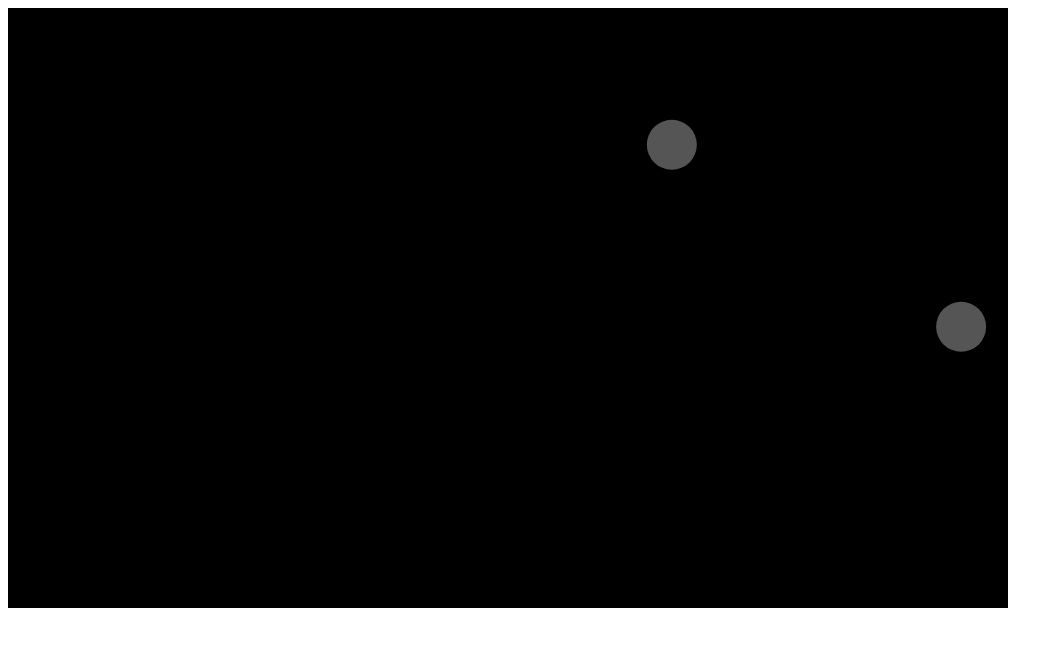
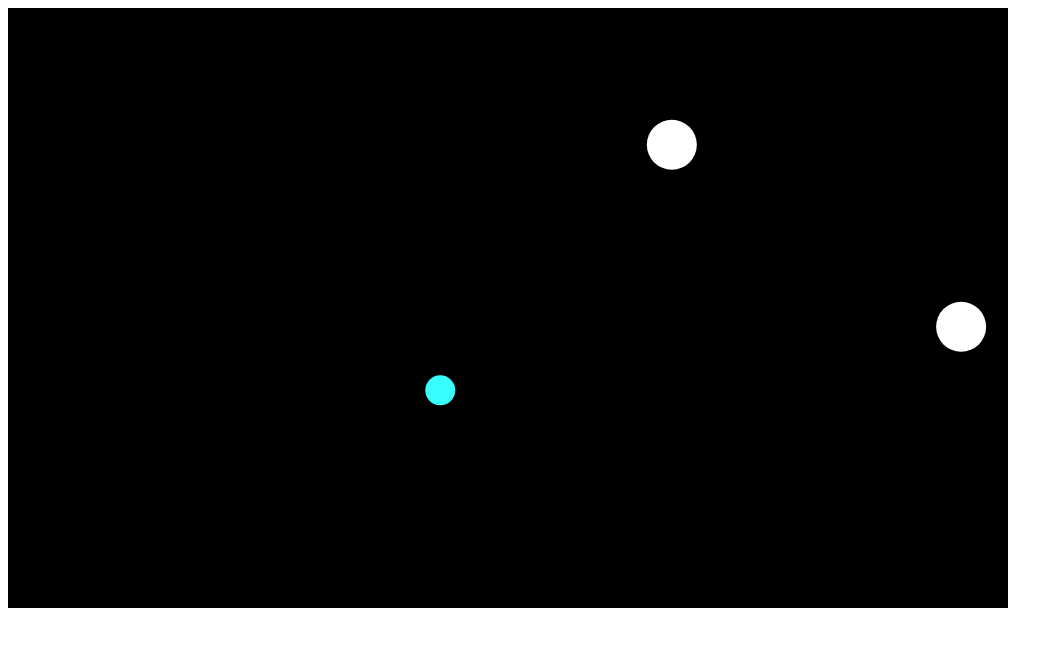
Before and after one commit to ksurdhar/starblast.js, a plain HTML site: page index.html in a window 1280 px wide. Shown: the whole page, without its empty margins (0-1063 px from the left). Drawn offline with Linux system fonts and the light colour scheme.

Commit message:
added stationary ship

```diff
--- a/index.html
+++ b/index.html
@@ -6,7 +6,7 @@
     <script type="application/javascript" src="lib/util.js"></script>
     <script type="application/javascript" src="lib/moving_object.js"></script>
     <script type="application/javascript" src="lib/asteroid.js"></script>
-
+    <script type="application/javascript" src="lib/ship.js"></script>
     <script type="application/javascript" src="lib/game.js"></script>
     <script type="application/javascript" src="lib/game_view.js"></script>
   </head>
--- a/lib/asteroid.js
+++ b/lib/asteroid.js
@@ -13,7 +13,7 @@
     Starblast.MovingObject.call(this, options);
   };
 
-  Asteroid.GRAY = "#555";
+  Asteroid.GRAY = "#FFFFFF";
   Asteroid.RADIUS = 25;
   Asteroid.SPEED = 4;
 
--- a/lib/game.js
+++ b/lib/game.js
@@ -16,17 +16,9 @@
   Game.DIM_X = 1000;
   Game.DIM_Y = 600;
   Game.FPS = 32;
-  Game.NUM_ASTEROIDS = 10;
+  Game.NUM_ASTEROIDS = 15;
   Game.BLACK = "#000";
 
-  // Game.prototype.addShip = function() {
-  //   var ship = new Starblast.Ship({
-  //     pos: this.randomPosition(), game: this
-  //   });
-
-  //   this.add(ship);
-  //   return ship;
-  // };
 
   Game.prototype.add = function (object) {
     if (object.constructor == Starblast.Asteroid) {
@@ -45,6 +37,15 @@
       Game.DIM_X * Starblast.Util.random(),
       Game.DIM_Y * Starblast.Util.random()
     ];
+  };
+
+  Game.prototype.addShip = function() {
+    var ship = new Starblast.Ship({
+      pos: this.randomPosition(), game: this
+    });
+
+    this.add(ship);
+    return ship;
   };
 
   Game.prototype.draw = function(ctx) {
@@ -108,4 +109,4 @@
     this.checkCollisions();
   };
 
-})();
+})(this);
--- a/lib/game_view.js
+++ b/lib/game_view.js
@@ -9,7 +9,7 @@
   var GameView = Starblast.GameView = function(game, ctx){
     this.ctx = ctx;
     this.game = game;
-    // this.ship = this.Game.addShip();
+    this.ship = this.game.addShip();
     this.timerId = null;
   };
 
--- a/lib/moving_object.js
+++ b/lib/moving_object.js
@@ -7,10 +7,16 @@
   }
 
   var MovingObject = Starblast.MovingObject = function (options){
+    this._id = options._id || Math.random();
     this.pos = options.pos;
     this.vel = options.vel;
     this.radius = options.radius;
     this.color = options.color;
+    this.game = options.game;
+  };
+
+  MovingObject.prototype.collideWith = function (otherObject) {
+    ; // default do nothing
   };
 
   MovingObject.prototype.move = function(numTicks) {
--- /dev/null
+++ b/lib/ship.js
@@ -0,0 +1,33 @@
+(function (root){
+  var Starblast;
+  if (typeof(window) === 'undefined'){
+    Starblast = global.Starblast = (global.Starblast || {});
+  } else {
+    Starblast = window.Starblast = (window.Starblast || {});
+  }
+
+  var Ship = Starblast.Ship = function (options) {
+    options.color = Ship.COLOR;
+    options.radius = Ship.RADIUS;
+    options.vel = options.vel || [0, 0];
+
+    Starblast.MovingObject.call(this, options);
+  };
+
+  Ship.COLOR = "#37FDFC";
+  Ship.RADIUS = 15;
+
+  Starblast.Util.inherits(Ship, Starblast.MovingObject);
+
+  Ship.prototype.relocate = function() {
+    this.pos = this.game.randomPosition();
+    this.vel = [0, 0];
+  };
+
+  Ship.prototype.power = function (impulse) {
+    this.vel[0] += impulse[0];
+    this.vel[1] += impulse[1];
+  };
+
+
+})(this);
```
